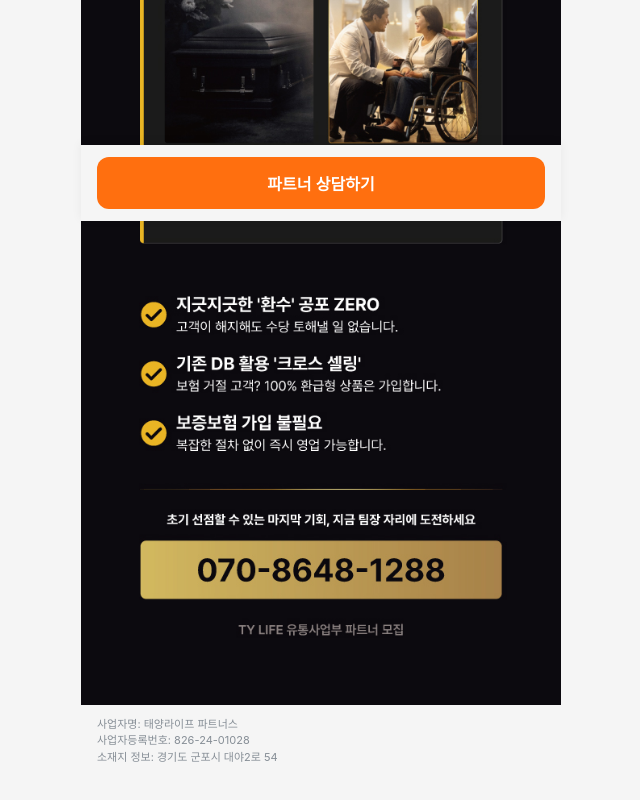
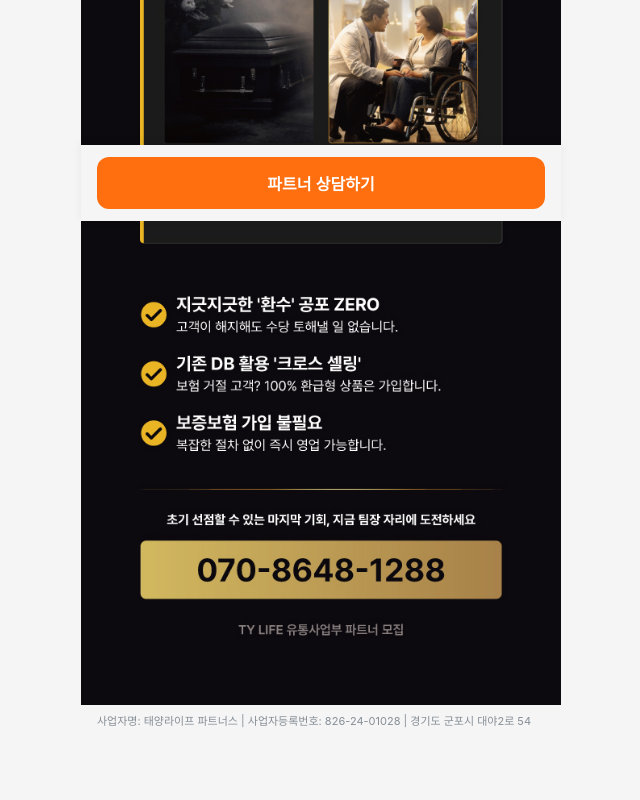
Before and after one commit to fdbackco-design/tylifepartners, a Next.js app: page /business in a window 1280 px wide. Shown: the part 579-1379 px from the top of the page, without its empty margins (319-959 px from the left). Built offline with nearby package versions, Linux system fonts and the light colour scheme.

Commit message:
푸터 정보 추가

```diff
--- a/app/business/page.tsx
+++ b/app/business/page.tsx
@@ -139,18 +139,19 @@
 
       <footer
         style={{
-          padding: "12px 16px",
-          paddingBottom: "calc(52px + var(--safe-bottom, 0px))",
+          padding: "10px 16px",
+          paddingBottom: "calc(48px + var(--safe-bottom, 0px))",
           maxWidth: 480,
           margin: "0 auto",
           fontSize: 11,
           color: "var(--text-secondary)",
-          lineHeight: 1.3,
+          lineHeight: 1.25,
         }}
       >
-        <p style={{ margin: 0 }}>사업자명: 태양라이프 파트너스</p>
-        <p style={{ margin: "2px 0 0" }}>사업자등록번호: 826-24-01028</p>
-        <p style={{ margin: "2px 0 0" }}>소재지 정보: 경기도 군포시 대야2로 54</p>
+        <p style={{ margin: 0 }}>
+          사업자명: 태양라이프 파트너스 | 사업자등록번호: 826-24-01028 |
+          경기도 군포시 대야2로 54
+        </p>
       </footer>
 
       <div
```
